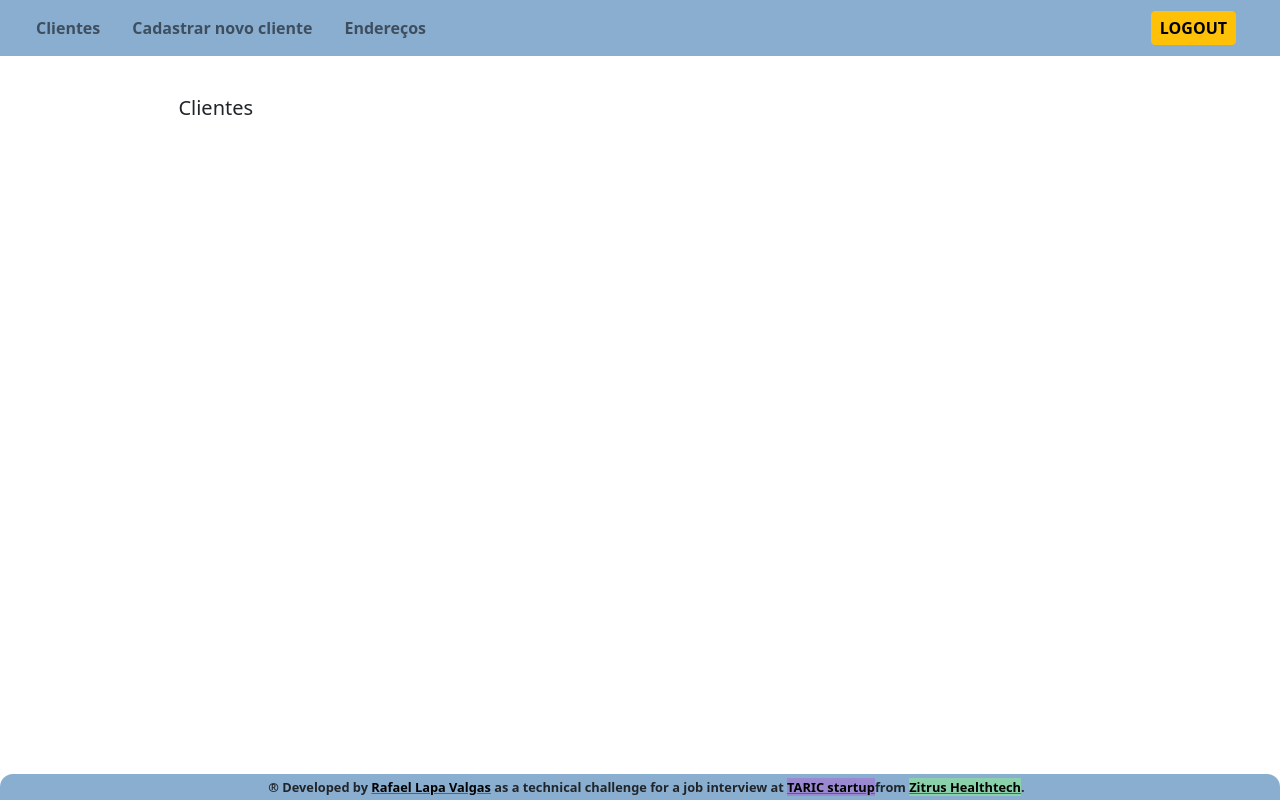
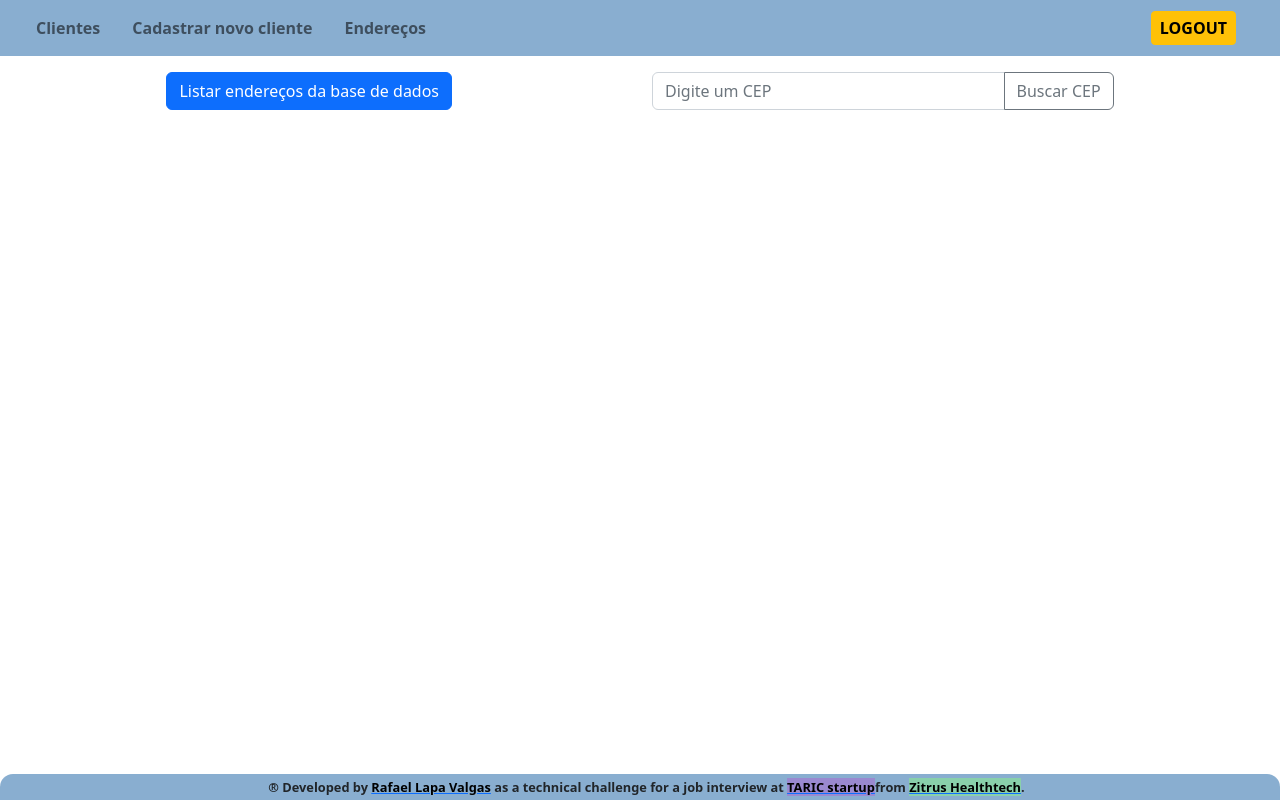
Before and after one commit to lapavalgas/job_challenge_taric, a Vue app in the folder frontend/: page /enderecos in a window 1280 px wide. Before the commit this address led to /clientes. Built offline with nearby package versions, Linux system fonts and the light colour scheme; no server answers; sample sign-in values are in the browser's storage.

Commit message:
correcoes component enderecos

```diff
--- a/frontend/src/components/EnderecosBuscaResult.vue
+++ b/frontend/src/components/EnderecosBuscaResult.vue
@@ -6,10 +6,11 @@ const addressStore = useAddressStore();
 
 let buscaCep = addressStore.buscaCepResult.buscaCep;
 
+
 </script>
 <template>
     <br>
-    <div class="card card-enderecos-margin">
+    <div v-if="!(buscaCep == undefined)" class="card card-enderecos-margin">
         <div class="card-body">
             <div v-if="buscaCep.statusCode == '200'" class="enderecodata">
                 <span v-if="buscaCep.logradouro" class="logradouro"><strong> {{ buscaCep.logradouro }}</strong>, </span>
--- a/frontend/src/components/LoginItem.vue
+++ b/frontend/src/components/LoginItem.vue
@@ -2,6 +2,7 @@
 import { useAuthenticationStore } from '@/stores/authenticationStore';
 
 const authentication = useAuthenticationStore();
+
 window.addEventListener('keydown', (event) => {
     authentication.keyboardEnterSubmit(event);
 });
@@ -19,8 +20,8 @@ window.addEventListener('keydown', (event) => {
                         <label for="userLoginInput">Usuário</label>
                     </div>
                     <div class="form-floating mb-3">
-                        <input v-model="authentication.pass" type="password"
-                            class="form-control" id="passLoginInput" placeholder="password">
+                        <input v-model="authentication.pass" type="password" class="form-control" id="passLoginInput"
+                            placeholder="password">
                         <label for="passLoginInput">Senha</label>
                     </div>
                     <div class="form-floating mb-3">
--- a/frontend/src/stores/addressStore.ts
+++ b/frontend/src/stores/addressStore.ts
@@ -1,4 +1,5 @@
 import { defineStore } from "pinia";
+import router from "@/router";
 
 export const useAddressStore = defineStore({
     id: "address",
@@ -8,6 +9,7 @@ export const useAddressStore = defineStore({
 
         inputCep: "" as string,
         buscaCepResult: {} as any,
+        statusCode: "500" as string,
 
         listaEnderecos: [] as any,
 
@@ -21,24 +23,19 @@ export const useAddressStore = defineStore({
 
     actions: {
 
+        keyboardEnterSubmit: function () {
+            this.updateView();
+            router.push('/enderecos/buscar');
+        },
+
         updateView: function () {
+            if (this.inputCep == "") { this.inputCep = "00000000" }
             this.buscaCep();
-            setTimeout(() => {
-                console.log(this.update)
-                this.update += 1;
-            }, 500);
-            setTimeout(() => {
-                console.log(this.update)
-                this.update += 1;
-            }, 1000);
-            setTimeout(() => {
-                console.log(this.update)
-                this.update += 1;
-            }, 3000);
-            setTimeout(() => {
-                console.log(this.update)
-                this.update += 1;
-            }, 6000);
+            setTimeout(() => { this.update += 1; }, 500);
+            setTimeout(() => { this.update += 1; }, 1000);
+            setTimeout(() => { this.update += 1; }, 3000);
+            setTimeout(() => { this.update += 1; }, 6000);
+            setTimeout(() => { this.update += 1; }, 12000);
         },
 
         buscaCep: async function (): Promise<any> {
@@ -103,6 +100,7 @@ export const useAddressStore = defineStore({
                 .then((res) => { return res.json() })
                 .then(res => {
                     this.listaEnderecos = res;
+                    // this.statusCode = res.buscaCep.statusCode;
                     return res;
                 })
                 .catch(err => { console.log(err); });
--- a/frontend/src/stores/authenticationStore.ts
+++ b/frontend/src/stores/authenticationStore.ts
@@ -51,7 +51,7 @@ export const useAuthenticationStore = defineStore({
                 salvarCustomerStore.forceRender();
             }
             if (this.isUserLoggedValue) {
-                router.push({ path: '/clientes' })
+                // router.push({ path: '/clientes' })
                 salvarCustomerStore.forceRender();
             }
         },
--- a/frontend/src/views/EnderecosView.vue
+++ b/frontend/src/views/EnderecosView.vue
@@ -1,8 +1,6 @@
 <script setup lang="ts">
 import { useAddressStore } from '@/stores/addressStore';
 const addressStore = useAddressStore();
-
-
 
 </script>
 <template>
@@ -17,14 +15,16 @@ const addressStore = useAddressStore();
                 <div class="col">
                     <div class="input-group mb-3">
                         <input type="text" class="form-control" placeholder="Digite um CEP" aria-label="CEP"
-                            maxlength="8" pattern="\d*" v-model="addressStore.inputCep"
-                            aria-describedby="button-addon2">
+                           v-on:keyup.enter="addressStore.keyboardEnterSubmit()" maxlength="8" pattern="\d*"
+                            v-model="addressStore.inputCep" aria-describedby="button-addon2">
                         <RouterLink type="button" class="btn btn-outline-secondary"
                             v-on:click="addressStore.updateView()" to="/enderecos/buscar">
                             Buscar CEP</RouterLink>
                     </div>
                 </div>
-                <router-view :key="addressStore.update" />
+                <suspense>
+                    <router-view :key="addressStore.update" />
+                </suspense>
             </div>
             <br>
         </div>
```
